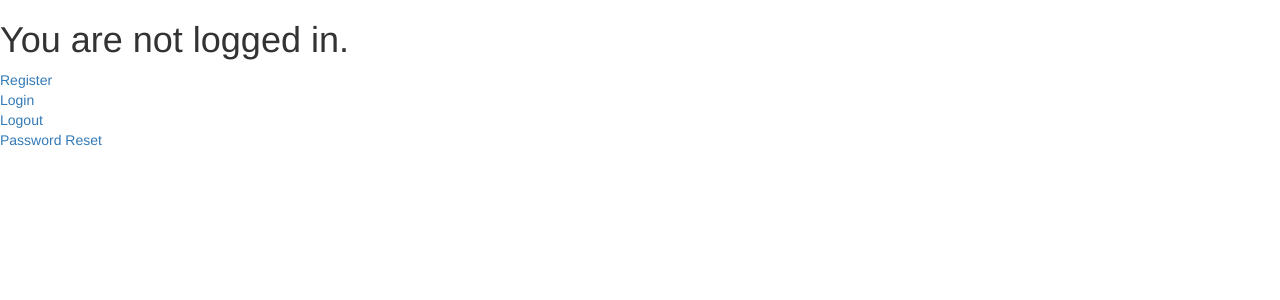
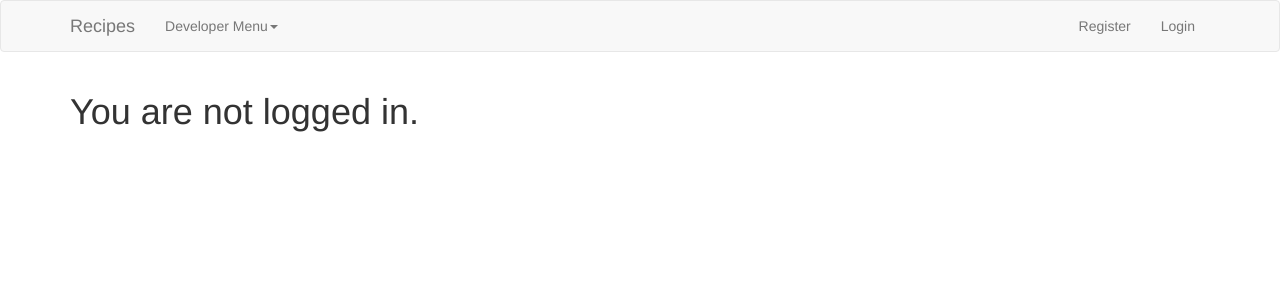
Before and after one commit to thejqs/recipes, a Django app: page / in a window 1280 px wide. Shown: the top 300 px of the page. Run offline with Django 3.2, Linux system fonts and the light colour scheme; some libraries are stand-ins or nearby versions.

Commit message:
added basic bootstrap navbar

```diff
--- a/main/templates/main/base.html
+++ b/main/templates/main/base.html
@@ -14,10 +14,11 @@
 
     <body>
 
-        {# {% include "project/navbar.html" %} #}
+        {% include "main/navbar.html" %}
 
-        {% block content %}
-        {% endblock content %}
+        <div class="container">
+            {% block content %}{% endblock content %}
+        </div>
 
         {# {% include "project/footer.html" %} #}
 
--- a/main/templates/main/home.html
+++ b/main/templates/main/home.html
@@ -6,8 +6,4 @@
     {% else %}
         <h1>You are not logged in.</h1>
     {% endif %}
-    <a href="{% url 'register' %}">Register</a><br>
-    <a href="{% url 'login' %}">Login</a><br>
-    <a href="{% url 'logout' %}">Logout</a><br>
-    <a href="{% url 'password_reset' %}">Password Reset</a><br>
 {% endblock content %}
--- /dev/null
+++ b/main/templates/main/navbar.html
@@ -0,0 +1,62 @@
+{% load staticfiles %}
+
+<nav class="navbar navbar-default">
+    <div class="container">
+        <!-- Brand and toggle get grouped for better mobile display -->
+        <div class="navbar-header">
+            <button type="button" class="navbar-toggle collapsed" data-toggle="collapse" data-target="#message-board-nav-collapse" aria-expanded="true">
+                <span class="sr-only">Toggle navigation</span>
+                <span class="icon-bar"></span>
+                <span class="icon-bar"></span>
+                <span class="icon-bar"></span>
+            </button>
+
+            <a class="navbar-brand{# brand-name #}" href="{% url 'main:home' %}">
+                Recipes
+            </a>
+
+        </div>
+
+        <!-- Collect the nav links, forms, and other content for toggling -->
+        <div class="collapse navbar-collapse" id="message-board-nav-collapse">
+            {# <ul class="nav navbar-nav"> #}
+                {# <li> #}
+                    {# <span class='btn-group' style='margin-right:8px'> #}
+                        {# <a type='button' href="{% url 'main:sell_list' %}" class='navbar-btn btn btn-default'>Sell Orders</a> #}
+                        {# <a type='button' href="{% url 'main:order_form' %}" class='navbar-btn btn btn-default'><span class='glyphicon glyphicon-plus'></span></a> #}
+                    {# </span> #}
+                {# </li> #}
+                {# <li> #}
+                {# <span class='btn-group'> #}
+                        {# <a type='button' href="#" class='navbar-btn btn btn-default'>Buy Orders</a> #}
+                        {# <a type='button' href="#" class='navbar-btn btn btn-default'><span class='glyphicon glyphicon-plus'></span></a> #}
+                    {# </span> #}
+                {# </li> #}
+            {# </ul> #}
+            <ul class="nav navbar-nav">
+                <li class="dropdown">
+                    <a href="#" class="dropdown-toggle" data-toggle="dropdown" role="button" aria-haspopup="true" aria-expanded="false">Developer Menu<span class="caret nav-caret"></span></a>
+                    <ul class="dropdown-menu">
+                        <li><a href="{% url 'register' %}">Register</a></li>
+                        <li><a href="{% url 'login' %}">Login</a></li>
+                        <li><a href="{% url 'logout' %}">Logout</a></li>
+                        <li><a href="{% url 'password_reset' %}">Password Reset</a></li>
+                    </ul>
+                </li>
+            </ul>
+            <ul class="nav navbar-nav navbar-right">
+                {% if user.is_authenticated %}
+                    <li class="dropdown">
+                        <a href="#" class="dropdown-toggle" data-toggle="dropdown" role="button" aria-haspopup="true" aria-expanded="false">{{ user.username }}<span class="caret nav-caret"></span></a>
+                        <ul class="dropdown-menu">
+                            <li><a href="{% url 'logout' %}">Logout</a></li>
+                        </ul>
+                    </li>
+                {% else %}
+                    <li><a href="{% url 'register' %}" class="text-primary">Register</a></li>
+                    <li><a href="{% url 'login' %}" class="text-primary">Login</a></li>
+                {% endif %}
+            </ul>
+        </div><!-- /.navbar-collapse -->
+    </div><!-- /.container-fluid -->
+</nav>
```
